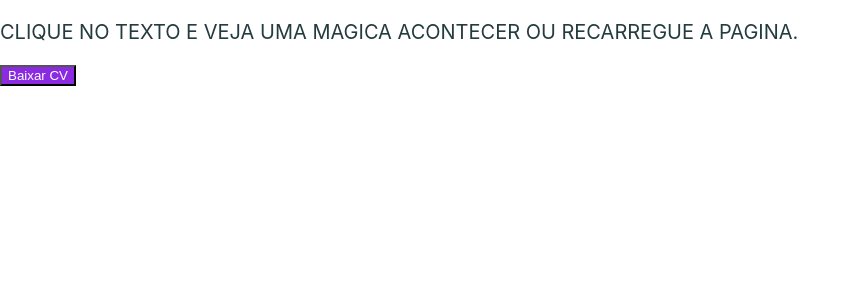
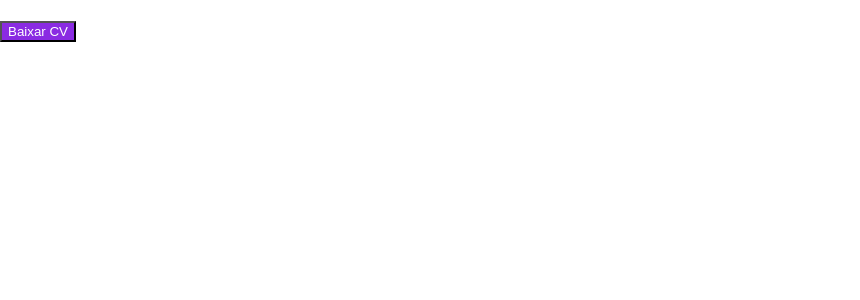
Before and after one commit to Eliabe-Aquino/learning-react-app, a React (Create React App) app: page / in a window 1280 px wide. Shown: the top 300 px of the page, without its empty margins (0-860 px from the left). Built offline with nearby package versions, Linux system fonts and the light colour scheme.

Commit message:
Update paragraph.js

```diff
--- a/src/components/paragraph/paragraph.js
+++ b/src/components/paragraph/paragraph.js
@@ -15,11 +15,7 @@ let paraStyle = {
 const Paragraph = () => {
     return (
         <div>
-            <p id="paragraph" style={paraStyle} onClick={()=> {
-                getColor()
-            }}>
-                Clique no texto e veja uma magica acontecer ou recarregue a pagina.
-            </p>
+            <p id="paragraph" style={paraStyle} onClick={getColor}>{paraStyle.title}</p>
         </div>
     )
 }
```
